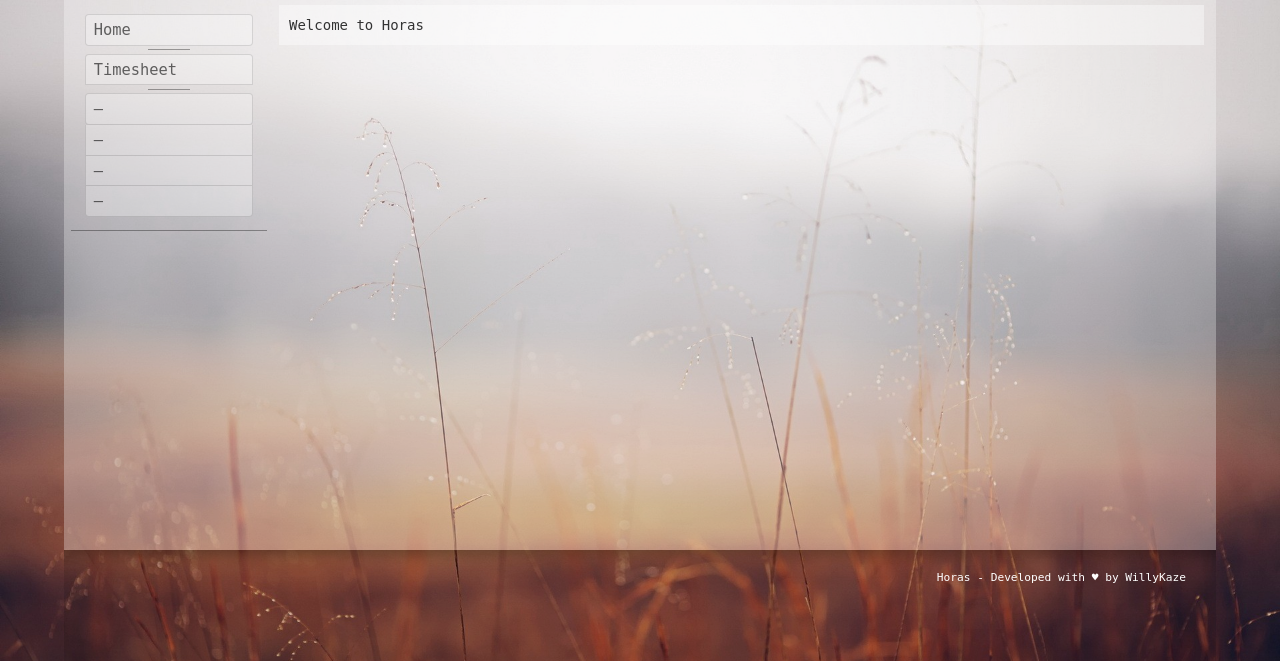
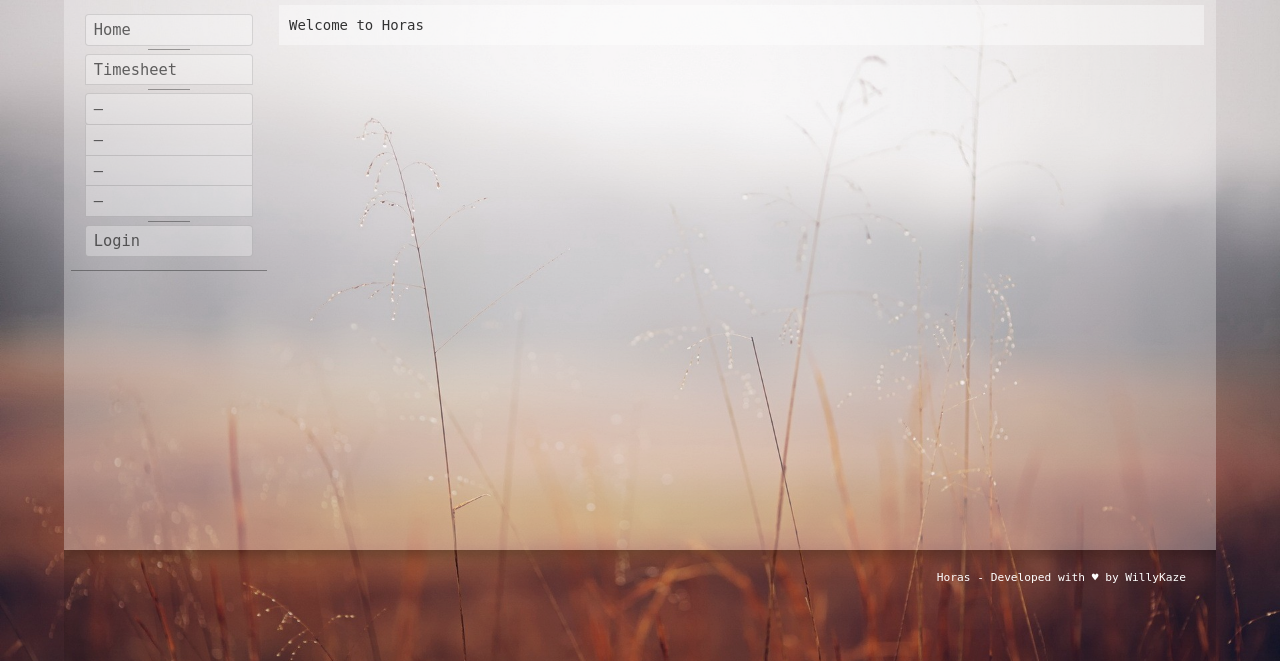
Before and after one commit to exmachina-dev/horas, a Django app: page / in a window 1280 px wide. Shown: the part 101-762 px from the top of the page. Run offline with Django 3.2, Linux system fonts and the light colour scheme; parts of the project's set-up code (start-up, migrations or seed data) failed here and were passed over; some libraries are stand-ins or nearby versions.

Commit message:
Added login menu item

```diff
--- a/timesheets/templates/struct/base.html
+++ b/timesheets/templates/struct/base.html
@@ -41,6 +41,10 @@
                 <li class="separator"></li>
                 <li><a href="/admin">Admin</a></li>
                 {% endif %}
+                {% if not user.is_authenticated %}
+                <li class="separator"></li>
+                <li><a href="{% url 'login' %}">Login</a></li>
+                {% endif %}
             </ul>
             <div id="content">
                 {% if messages %}
```
